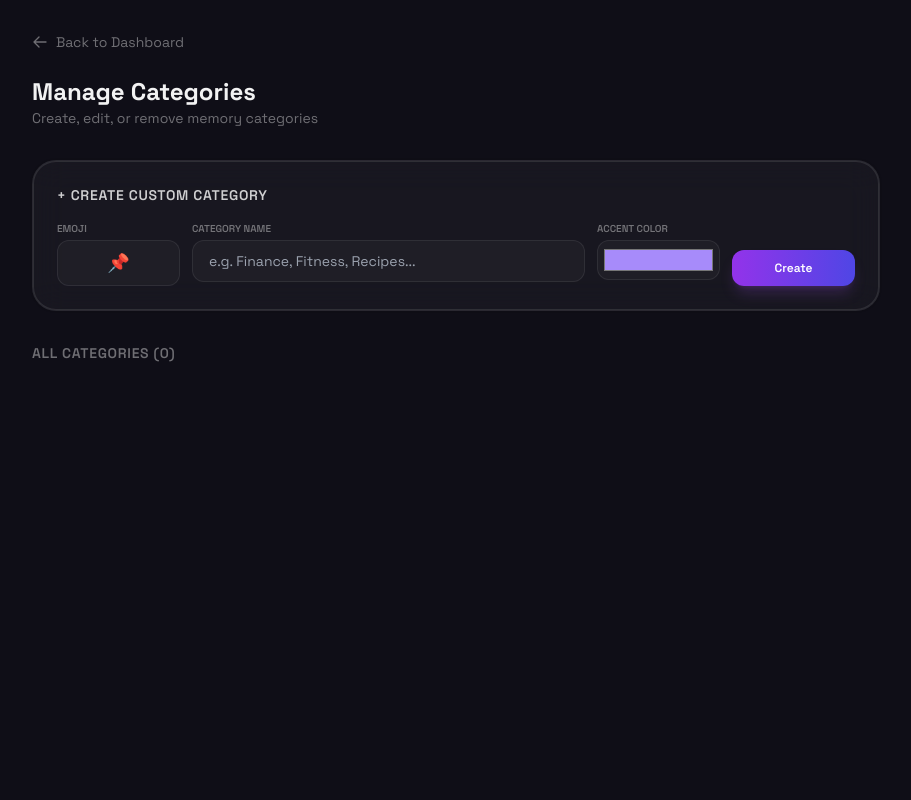
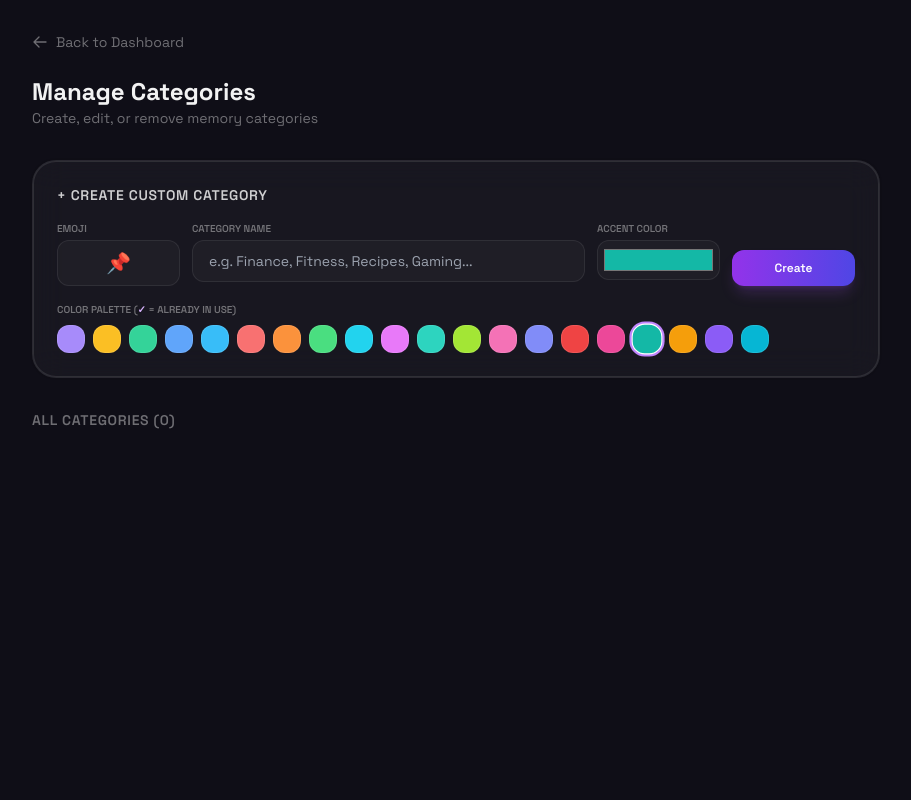
Before and after one commit to omtiwari17/Memora, a Django app: page /categories/ in a window 1280 px wide. Shown: the whole page, without its empty margins (184-1095 px from the left). Run offline with Django 5.2, Linux system fonts and the light colour scheme; data that the repository does not hold is empty; some libraries are stand-ins or nearby versions.

Commit message:
feat(categories): add auto emoji suggestion on typing and used color swatches indicator with checkmarks

```diff
--- a/quotes/templates/quotes/category_manage.html
+++ b/quotes/templates/quotes/category_manage.html
@@ -48,24 +48,32 @@
         <!-- Create New Category Card -->
         <div class="glass rounded-3xl p-6 mb-8">
             <h2 class="text-sm font-semibold text-white/80 uppercase tracking-wider mb-4">+ Create Custom Category</h2>
-            <form method="POST" action="{% url 'category_create' %}" class="grid grid-cols-1 sm:grid-cols-12 gap-3">
+            <form method="POST" action="{% url 'category_create' %}" class="space-y-4">
                 {% csrf_token %}
+                <div class="grid grid-cols-1 sm:grid-cols-12 gap-3">
                     <div class="sm:col-span-2">
                         <label class="text-[10px] text-white/40 uppercase font-semibold block mb-1">Emoji</label>
-                    <input type="text" name="emoji" value="📌" placeholder="🧠" class="w-full bg-white/[0.03] border border-white/[0.08] rounded-xl px-3 py-2 text-center text-lg text-white outline-none focus:border-purple-400/50" required>
+                        <input type="text" name="emoji" id="create-emoji" value="📌" placeholder="🧠" class="w-full bg-white/[0.03] border border-white/[0.08] rounded-xl px-3 py-2 text-center text-xl text-white outline-none focus:border-purple-400/50" required oninput="userManuallyEditedEmoji = true">
                     </div>
                     <div class="sm:col-span-6">
                         <label class="text-[10px] text-white/40 uppercase font-semibold block mb-1">Category Name</label>
-                    <input type="text" name="name" placeholder="e.g. Finance, Fitness, Recipes..." class="w-full bg-white/[0.03] border border-white/[0.08] rounded-xl px-4 py-2.5 text-sm text-white outline-none focus:border-purple-400/50" required>
+                        <input type="text" name="name" id="create-name" placeholder="e.g. Finance, Fitness, Recipes, Gaming..." class="w-full bg-white/[0.03] border border-white/[0.08] rounded-xl px-4 py-2.5 text-sm text-white outline-none focus:border-purple-400/50" required oninput="suggestEmoji(this.value)">
                     </div>
                     <div class="sm:col-span-2">
                         <label class="text-[10px] text-white/40 uppercase font-semibold block mb-1">Accent Color</label>
-                    <input type="color" name="color" value="#a78bfa" class="w-full h-10 bg-white/[0.03] border border-white/[0.08] rounded-xl p-1 outline-none cursor-pointer">
+                        <input type="color" name="color" id="create-color" value="#14b8a6" class="w-full h-10 bg-white/[0.03] border border-white/[0.08] rounded-xl p-1 outline-none cursor-pointer">
                     </div>
                     <div class="sm:col-span-2 flex items-end">
                         <button type="submit" class="w-full py-2.5 rounded-xl bg-gradient-to-r from-purple-600 to-indigo-600 text-xs font-semibold text-white shadow-lg shadow-purple-500/20 hover:shadow-purple-500/35 transition-all">
                             Create
                         </button>
+                    </div>
+                </div>
+
+                <!-- Palette presets & used indicators -->
+                <div>
+                    <label class="text-[10px] text-white/40 uppercase font-semibold block mb-2">Color Palette (<span class="text-purple-300">✓</span> = Already in use)</label>
+                    <div class="flex flex-wrap gap-2 items-center" id="color-palette"></div>
                 </div>
             </form>
         </div>
@@ -90,7 +98,7 @@
                             <span class="text-[9px] px-2 py-0.5 rounded-full bg-white/5 text-white/30 border border-white/10">Default</span>
                             {% endif %}
                         </div>
-                        <span class="text-[10px] text-white/20">slug: {{ cat.slug }}</span>
+                        <span class="text-[10px] text-white/20">slug: {{ cat.slug }} • color: <span class="inline-block w-2.5 h-2.5 rounded-full align-middle border border-white/20" style="background-color: {{ cat.color }};"></span> {{ cat.color }}</span>
                     </div>
                 </div>
 
@@ -110,7 +118,7 @@
                 </div>
             </div>
 
-            <!-- Inline Edit Form (Hidden by default) -->
+            <!-- Inline Edit Form -->
             <div id="edit-form-{{ cat.id }}" class="hidden glass rounded-2xl p-4 border border-purple-500/30 bg-purple-500/5">
                 <form method="POST" action="{% url 'category_edit' cat.id %}" class="grid grid-cols-1 sm:grid-cols-12 gap-3">
                     {% csrf_token %}
@@ -139,8 +147,80 @@
     <script>
     function toggleEdit(id) {
         const el = document.getElementById(`edit-form-${id}`);
-        if (el) {
-            el.classList.toggle('hidden');
+        if (el) el.classList.toggle('hidden');
+    }
+
+    // Existing category colors passed from Django
+    const usedColors = [
+        {% for cat in categories %}
+        "{{ cat.color|lower }}",
+        {% endfor %}
+    ];
+
+    // 20 Curated dark-mode theme colors
+    const presetColors = [
+        "#a78bfa", "#fbbf24", "#34d399", "#60a5fa", "#38bdf8",
+        "#f87171", "#fb923c", "#4ade80", "#22d3ee", "#e879f9",
+        "#2dd4bf", "#a3e635", "#f472b6", "#818cf8", "#ef4444",
+        "#ec4899", "#14b8a6", "#f59e0b", "#8b5cf6", "#06b6d4"
+    ];
+
+    function renderPalette() {
+        const palette = document.getElementById('color-palette');
+        if (!palette) return;
+        const currentColor = document.getElementById('create-color').value.toLowerCase();
+
+        palette.innerHTML = presetColors.map(c => {
+            const isUsed = usedColors.includes(c.toLowerCase());
+            const isSelected = currentColor === c.toLowerCase();
+            return `
+                <button type="button" onclick="selectColor('${c}')" class="w-7 h-7 rounded-xl flex items-center justify-center text-[10px] font-bold border transition-all ${isSelected ? 'scale-110 border-white ring-2 ring-purple-400' : 'border-white/10 hover:scale-105'}" style="background-color: ${c}; color: #000;" title="${isUsed ? 'Already used by a category' : 'Available color'}">
+                    ${isUsed ? '✓' : ''}
+                </button>
+            `;
+        }).join('');
+    }
+
+    function selectColor(hex) {
+        document.getElementById('create-color').value = hex;
+        renderPalette();
+    }
+
+    document.getElementById('create-color').addEventListener('input', renderPalette);
+    renderPalette();
+
+    // Emoji Auto-Suggestion Engine
+    let userManuallyEditedEmoji = false;
+    const EMOJI_DICTIONARY = {
+        "finance": "💰", "money": "💰", "budget": "💰", "crypto": "🪙", "stock": "📈", "invest": "📈", "expense": "💵",
+        "fitness": "🏋️", "gym": "🏋️", "health": "🩺", "workout": "💪", "exercise": "🏃",
+        "recipe": "🍕", "food": "🥗", "cooking": "🍳", "kitchen": "🍳", "meal": "🍱", "dinner": "🍝",
+        "gaming": "🎮", "game": "🎮", "play": "🎮", "steam": "🎮", "xbox": "🎮", "ps5": "🎮",
+        "music": "🎵", "song": "🎧", "audio": "🔊", "album": "💿", "podcast": "🎙️",
+        "car": "🏎️", "auto": "🚗", "vehicle": "🚘", "drive": "🚘",
+        "work": "💼", "job": "💼", "office": "🏢", "career": "🎯",
+        "travel": "✈️", "trip": "✈️", "flight": "✈️", "vacation": "🏖️", "hotel": "🏨",
+        "book": "📖", "reading": "📚", "novel": "📖",
+        "design": "🎨", "art": "🎨", "drawing": "🎨", "sketch": "✏️",
+        "security": "🔐", "password": "🔑", "vault": "🔒",
+        "shopping": "🛒", "buy": "🛒", "store": "🛍️",
+        "movie": "🎬", "film": "🎬", "cinema": "🍿", "show": "📺",
+        "pet": "🐾", "dog": "🐶", "cat": "🐱",
+        "home": "🏠", "house": "🏡", "family": "👨‍👩‍👧",
+        "code": "💻", "dev": "💻", "program": "💻", "web": "🌐",
+        "event": "📅", "calendar": "📅", "meeting": "🤝",
+    };
+
+    function suggestEmoji(name) {
+        if (userManuallyEditedEmoji) return;
+        const lower = name.toLowerCase().trim();
+        if (!lower) return;
+
+        for (const [key, emoji] of Object.entries(EMOJI_DICTIONARY)) {
+            if (lower.includes(key)) {
+                document.getElementById('create-emoji').value = emoji;
+                return;
+            }
         }
     }
     </script>
```
Lines whose indentation alone changed are shown as unchanged.
